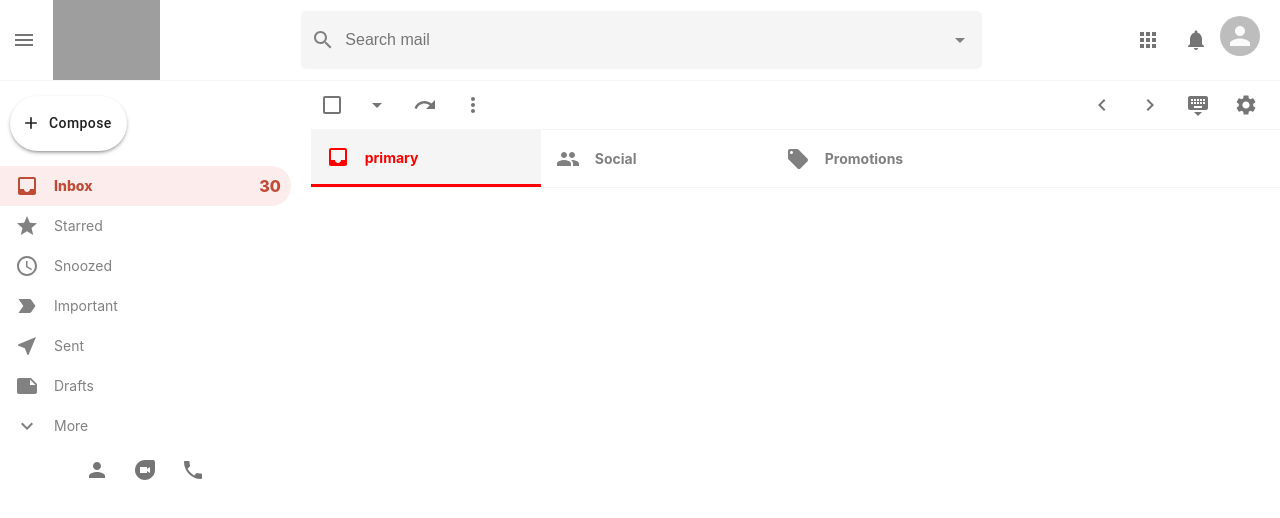
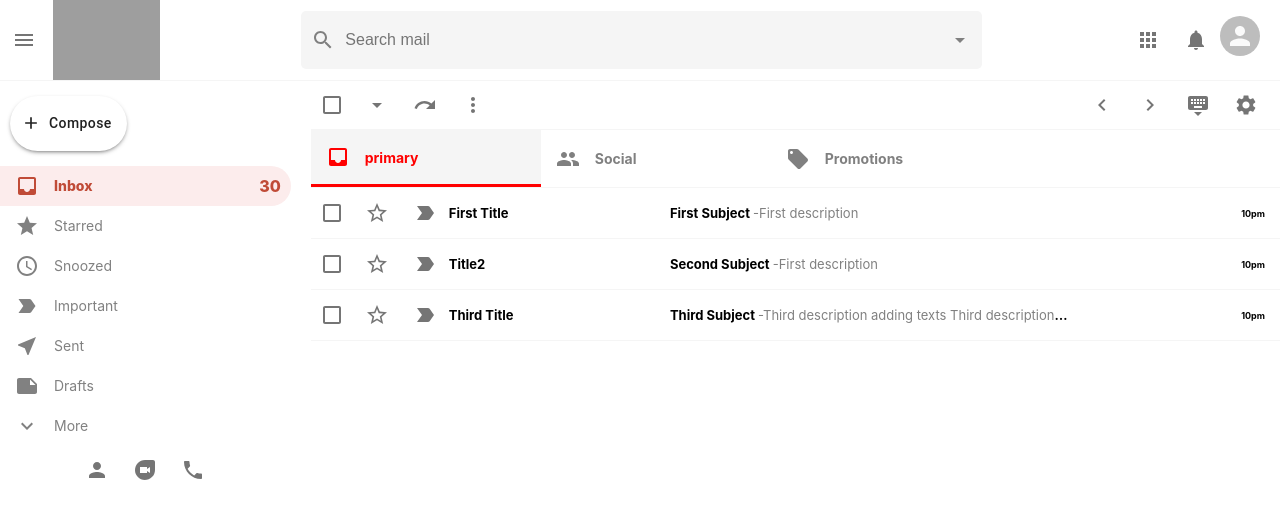
Before and after one commit to RajaKalavala/gmail-clone-rk, a React (Create React App) app: page / in a window 1280 px wide. Shown: the top 518 px of the page. Built offline with nearby package versions, Linux system fonts and the light colour scheme; grey boxes are pictures that could not be loaded.

Commit message:
Complete EmailRow UI

```diff
--- a/src/EmailList/EmailList.js
+++ b/src/EmailList/EmailList.js
@@ -12,6 +12,7 @@
   Settings,
 } from "@material-ui/icons";
 import React from "react";
+import EmailRow from "../EmailRow/EmailRow";
 import Section from "../Section/Section";
 import "./EmailList.css";
 
@@ -53,6 +54,29 @@
         <Section Icon={People} title="Social" color="blue" />
         <Section Icon={LocalOffer} title="Promotions" color="green" />
       </div>
+
+      <div className="emailList__list">
+        <EmailRow
+          title="First Title"
+          subject="First Subject "
+          description="First description"
+          time="10pm"
+        />
+
+        <EmailRow
+          title="Title2"
+          subject="Second Subject "
+          description="First description"
+          time="10pm"
+        />
+
+        <EmailRow
+          title="Third Title"
+          subject="Third Subject "
+          description="Third description adding texts Third description adding texts Third description adding texts"
+          time="10pm"
+        />
+      </div>
     </div>
   );
 }
--- /dev/null
+++ b/src/EmailRow/EmailRow.css
@@ -0,0 +1,49 @@
+.emailRow {
+  display: flex;
+  align-items: center;
+  height: 50px;
+  border-bottom: 1px solid whitesmoke;
+  cursor: pointer;
+  z-index: 999;
+}
+
+.emailRow:hover {
+  border-top: 1px solid whitesmoke;
+  box-shadow: 0px 4px 4px -2px rgba(0, 0, 0, 0.24);
+}
+
+.emailRow__options {
+  display: flex;
+}
+
+.emailRow__message {
+  display: flex;
+  flex: 0.8;
+  align-items: center;
+  font-size: 13px;
+}
+
+.emailRow__message > h4 {
+  width: 400px;
+  white-space: nowrap;
+  overflow: hidden;
+  text-overflow: ellipsis;
+  padding-left: 5px;
+  padding-right: 5px;
+}
+
+.emailRow__title {
+  font-size: 13px;
+  flex: 0.3;
+}
+
+.emailRow__time {
+  padding-right: 15px;
+  font-size: 9px;
+  font-weight: bold;
+}
+
+.emailRow__description {
+  font-weight: 400;
+  color: gray;
+}
--- /dev/null
+++ b/src/EmailRow/EmailRow.js
@@ -0,0 +1,34 @@
+import { Checkbox, IconButton } from "@material-ui/core";
+import { LabelImportantOutlined, StarBorderOutlined } from "@material-ui/icons";
+import React from "react";
+import "./EmailRow.css";
+
+function EmailRow({ id, title, subject, description, time }) {
+  return (
+    <div className="emailRow">
+      <div className="emailRow__options">
+        <Checkbox />
+        <IconButton>
+          <StarBorderOutlined></StarBorderOutlined>
+        </IconButton>
+        <IconButton>
+          <LabelImportantOutlined></LabelImportantOutlined>
+        </IconButton>
+      </div>
+
+      <h3 className="emailRow__title">{title}</h3>
+
+      <div className="emailRow__message">
+        <h4>
+          {subject}
+          {"  "}
+          <span className="emailRow__description">-{description}</span>
+        </h4>
+      </div>
+
+      <p className="emailRow__time">{time}</p>
+    </div>
+  );
+}
+
+export default EmailRow;
```
Also changed, not shown: 1 other file (tests, documents, lock files or other folders).
